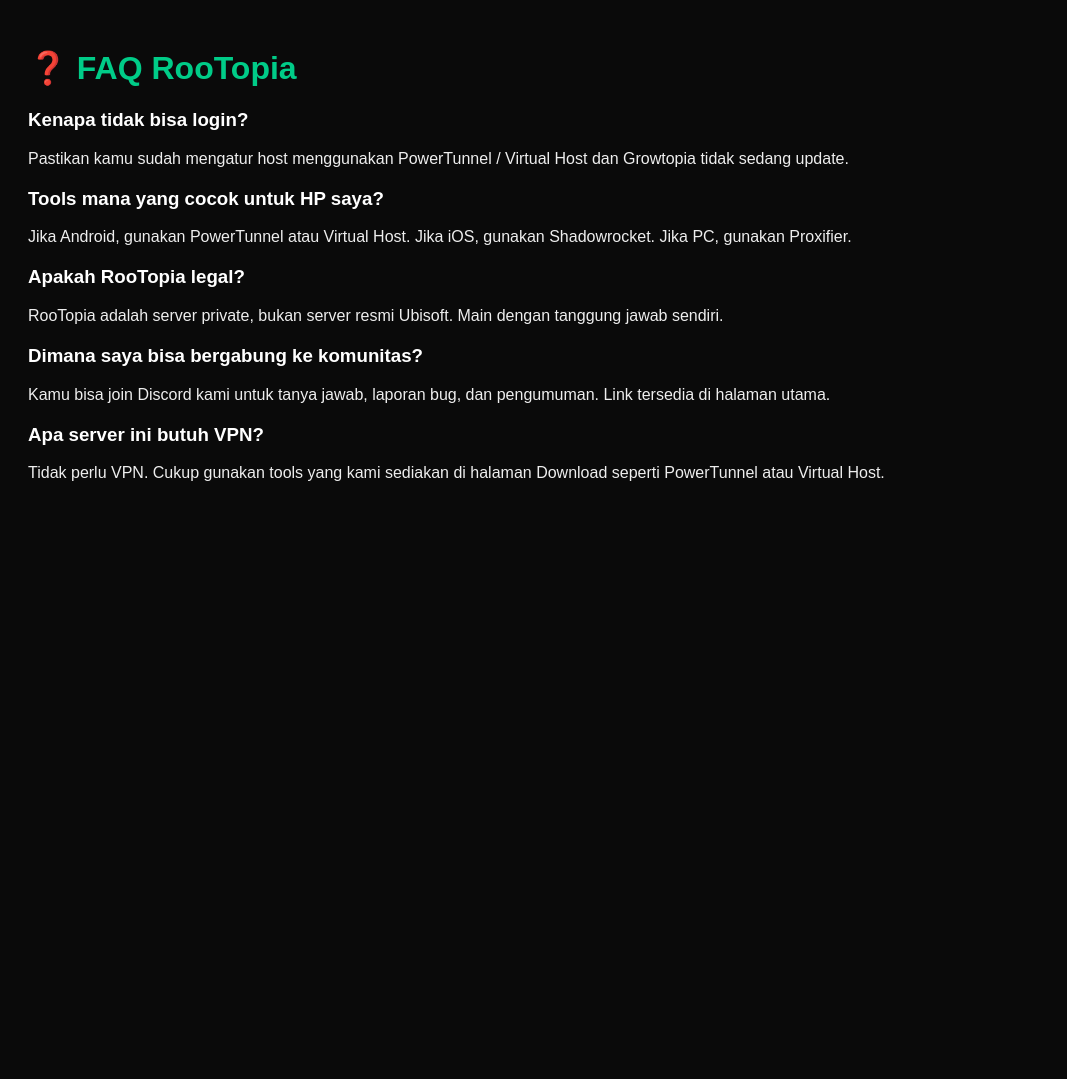
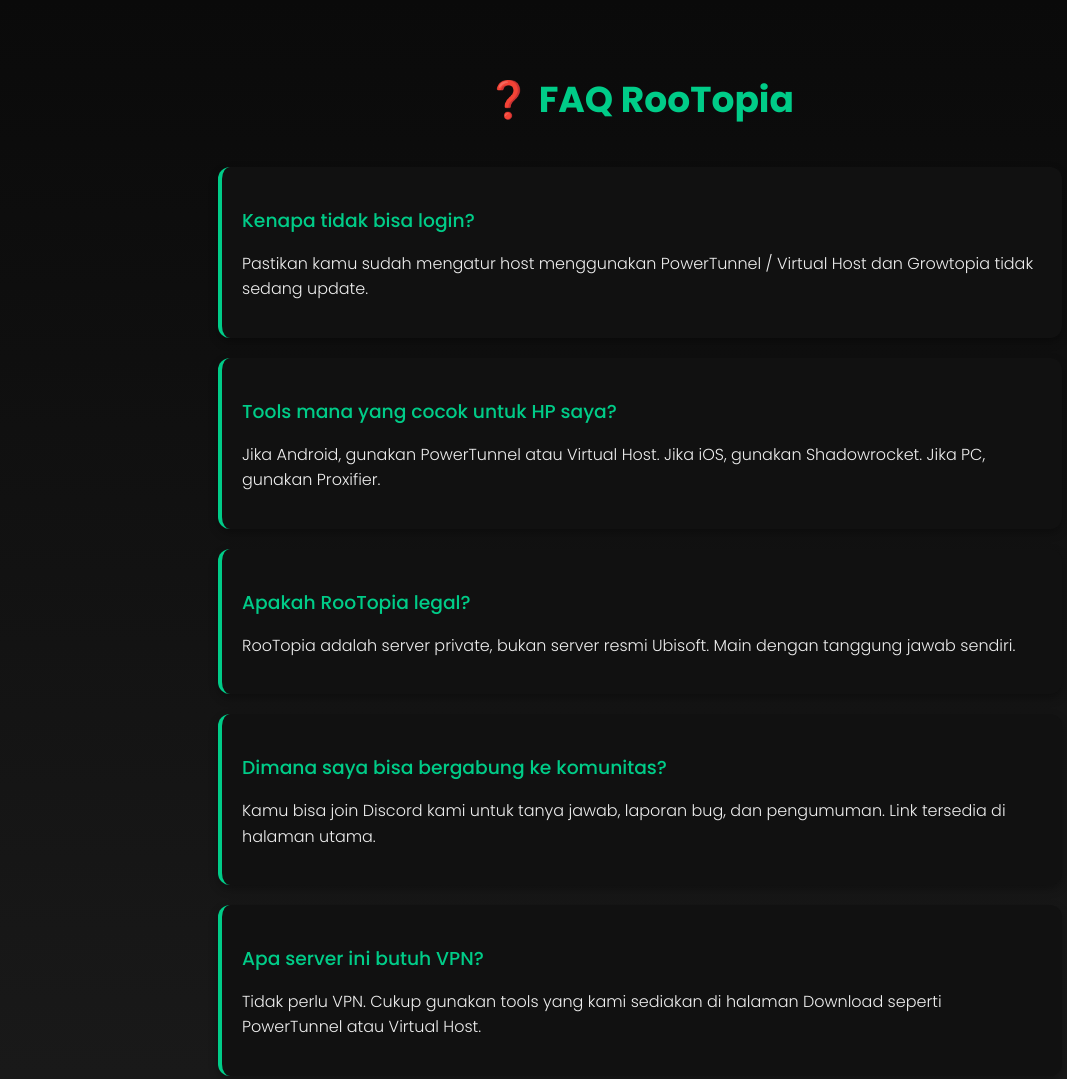
Before and after one commit to javscdid/rootopia, a plain HTML site: page index.html in a window 1280 px wide. Shown: the whole page, without its empty margins (0-1067 px from the left). Before the commit the page ends 800 px from the top, so only its background shows below. Drawn offline with Linux system fonts and the light colour scheme.

Commit message:
Update index.html

```diff
--- a/index.html
+++ b/index.html
@@ -1,40 +1,69 @@
-<!DOCTYPE html><html lang="id">
+<!DOCTYPE html>
+<html lang="id">
 <head>
   <meta charset="UTF-8">
   <title>FAQ RooTopia</title>
   <style>
+    @import url('https://fonts.googleapis.com/css2?family=Poppins:wght@300;500;700&display=swap');
     body {
-      background-color: #0a0a0a;
+      background: linear-gradient(to bottom, #0a0a0a, #1a1a1a);
       color: #eee;
       font-family: 'Poppins', sans-serif;
-      padding: 20px;
+      padding: 40px;
     }
     h1 {
       color: #00cc88;
+      font-size: 36px;
+      text-align: center;
+      margin-bottom: 40px;
     }
     .faq {
-      margin-bottom: 20px;
+      background-color: #111;
+      border-left: 4px solid #00cc88;
+      border-radius: 12px;
+      padding: 20px;
+      margin: 20px auto;
+      max-width: 800px;
+      box-shadow: 0 4px 10px rgba(0, 0, 0, 0.3);
     }
     .faq h3 {
-      color: #fff;
+      color: #00cc88;
+      margin-bottom: 10px;
+      font-weight: 500;
+    }
+    .faq p {
+      font-weight: 300;
+      line-height: 1.6;
     }
   </style>
 </head>
 <body>
-  <h1>❓ FAQ RooTopia</h1>  <div class="faq">
+  <h1>❓ FAQ RooTopia</h1>
+
+  <div class="faq">
     <h3>Kenapa tidak bisa login?</h3>
     <p>Pastikan kamu sudah mengatur host menggunakan PowerTunnel / Virtual Host dan Growtopia tidak sedang update.</p>
-  </div>  <div class="faq">
+  </div>
+
+  <div class="faq">
     <h3>Tools mana yang cocok untuk HP saya?</h3>
     <p>Jika Android, gunakan PowerTunnel atau Virtual Host. Jika iOS, gunakan Shadowrocket. Jika PC, gunakan Proxifier.</p>
-  </div>  <div class="faq">
+  </div>
+
+  <div class="faq">
     <h3>Apakah RooTopia legal?</h3>
     <p>RooTopia adalah server private, bukan server resmi Ubisoft. Main dengan tanggung jawab sendiri.</p>
-  </div>  <div class="faq">
+  </div>
+
+  <div class="faq">
     <h3>Dimana saya bisa bergabung ke komunitas?</h3>
     <p>Kamu bisa join Discord kami untuk tanya jawab, laporan bug, dan pengumuman. Link tersedia di halaman utama.</p>
-  </div>  <div class="faq">
+  </div>
+
+  <div class="faq">
     <h3>Apa server ini butuh VPN?</h3>
     <p>Tidak perlu VPN. Cukup gunakan tools yang kami sediakan di halaman Download seperti PowerTunnel atau Virtual Host.</p>
-  </div></body>
+  </div>
+
+</body>
 </html>
```
